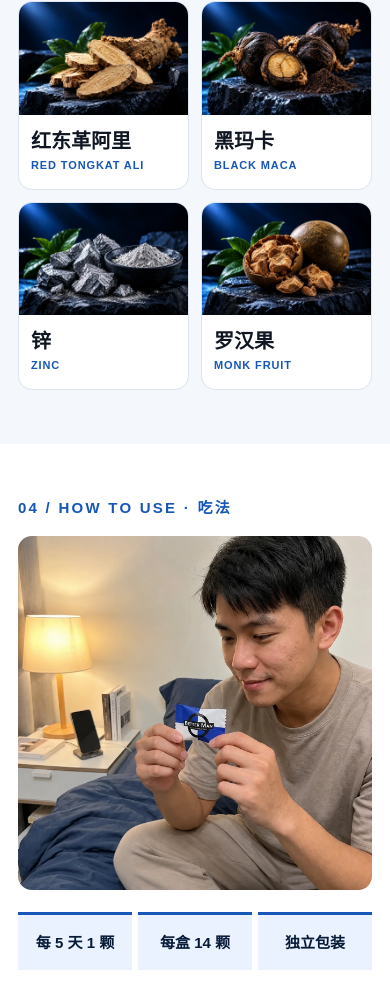
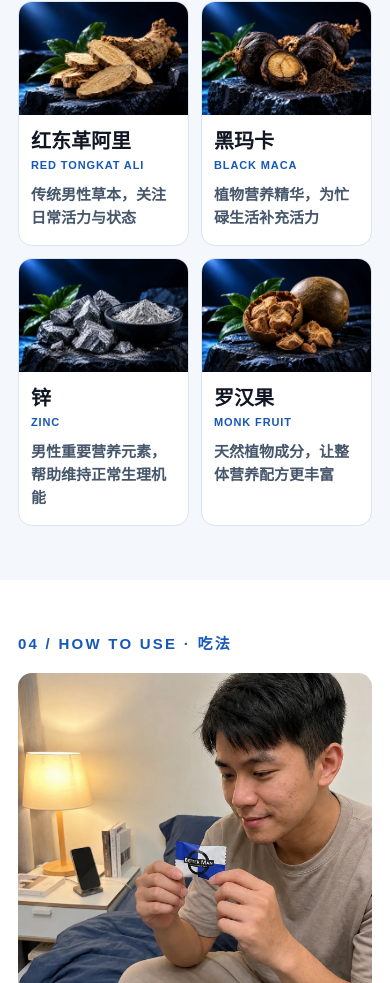
Before and after one commit to shun-syg/better-man-website, a Next.js app: page / in a window 390 px wide. Shown: the part 1538-2521 px from the top of the page. Built offline with nearby package versions, Linux system fonts and the light colour scheme; no server answers.

Commit message:
Fix mobile ingredient descriptions

```diff
--- a/app/brand.css
+++ b/app/brand.css
@@ -376,11 +376,14 @@ body {
 }
 
 .ingredient-card-copy span {
-  display: none;
+  order: 3;
+  display: block;
+  margin-top: 10px;
   color: #46566b;
-  font-size: 17px;
+  font-size: 15px;
   font-weight: 600;
-  line-height: 1.62;
+  line-height: 1.55;
+  overflow-wrap: anywhere;
 }
 
 .use-section { background: #fff; }
@@ -692,7 +695,7 @@ body {
   .ingredient-card-copy { display: block; padding: 23px 20px 25px; }
   .ingredient-card-copy > p { margin: 0 0 9px; font-size: 12px; letter-spacing: .13em; line-height: normal; overflow-wrap: normal; }
   .ingredient-card-copy h3 { margin: 0 0 9px; font-size: 25px; }
-  .ingredient-card-copy span { display: block; }
+  .ingredient-card-copy span { display: block; margin-top: 0; }
   .use-layout-new { grid-template-columns: minmax(0, 1fr) minmax(0, 1fr); align-items: center; gap: 52px; }
   .use-section > .container > .eyebrow { margin-bottom: 30px; }
   .reviews-video-grid { grid-template-columns: repeat(2, minmax(0, 1fr)); gap: 24px; }
```
